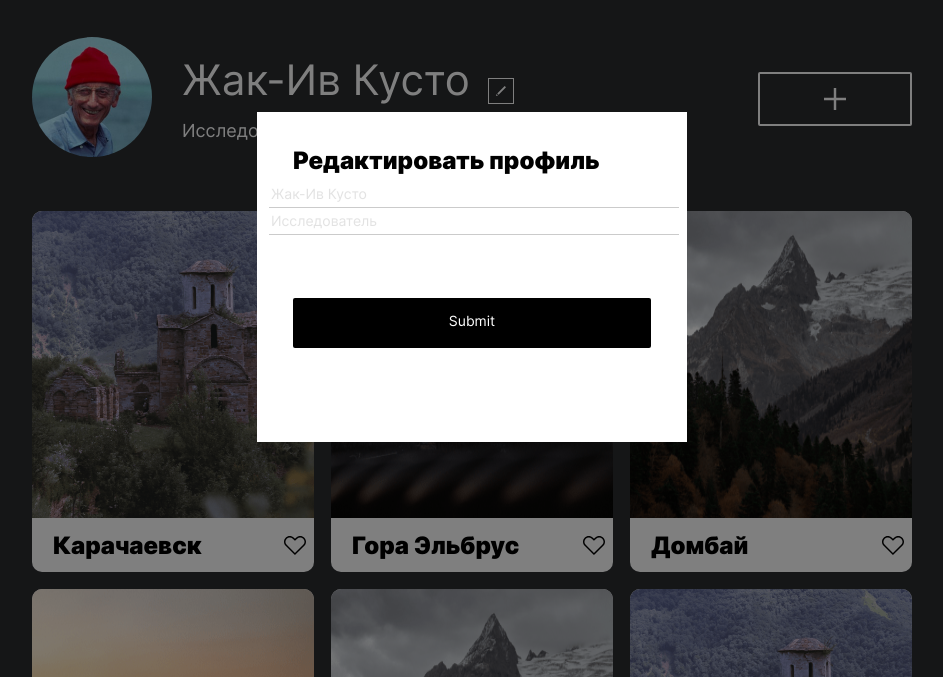
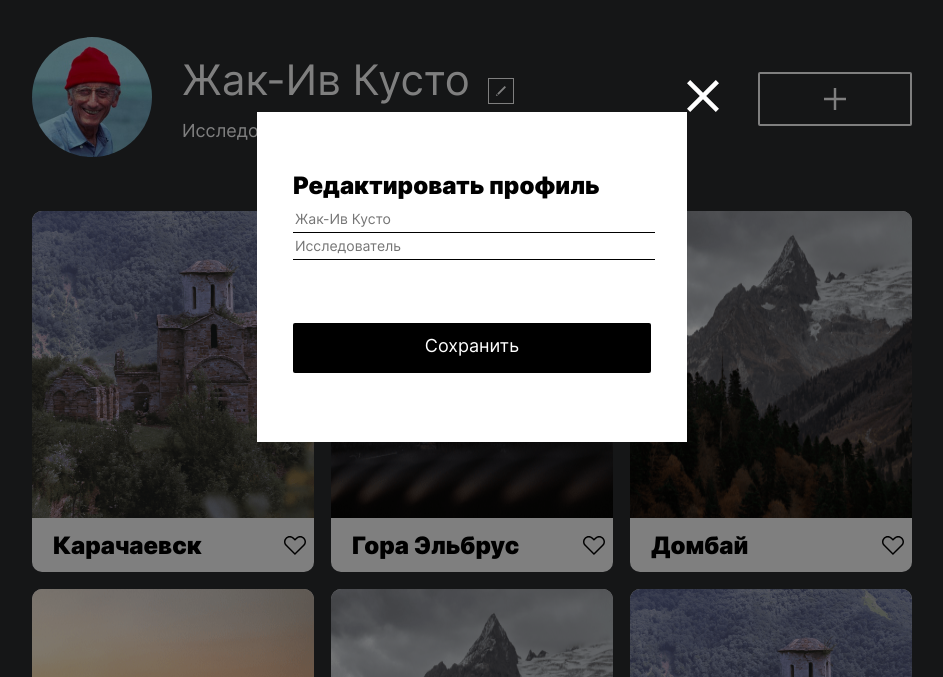
Before and after one commit to maxtish/mesto-project, a plain HTML site: page index.html in a window 1280 px wide. Shown: the part 123-800 px from the top of the page, without its empty margins (168-1111 px from the left). Drawn offline with Linux system fonts and the light colour scheme.

Commit message:
add close

```diff
--- a/blocks/popup/__button/popup__button.css
+++ b/blocks/popup/__button/popup__button.css
@@ -7,7 +7,10 @@
   padding-bottom: 5px;
   cursor: pointer;
   color: white;
-
   background-color: #000;
   border-radius: 2px;
+  font-style: normal;
+  font-weight: normal;
+  font-size: 18px;
+  line-height: 22px;
 }
--- /dev/null
+++ b/blocks/popup/__close/popup__close.css
@@ -0,0 +1,8 @@
+.popup__close {
+    position: fixed;
+    top: calc((100vh - 330px) / 2 - 32px);
+    left: calc((100vw - 430px) / 2 + 430px);
+    width: 32px;
+    height: 32px;
+    background-image: url(../../../images/close.svg);
+}
--- a/blocks/popup/__container/popup__container.css
+++ b/blocks/popup/__container/popup__container.css
@@ -2,7 +2,10 @@
   position: fixed;
   top: calc((100vh - 330px) / 2);
   left: calc((100vw - 430px) / 2);
-
+  display: flex;
+  flex-direction: column;
+  justify-content: center;
+  align-items: center;
   width: 430px;
   height: 330px;
   background: #fff;
--- a/blocks/popup/__input-container/popup__input-container.css
+++ b/blocks/popup/__input-container/popup__input-container.css
@@ -1,4 +1,5 @@
 .popup__input-container {
  margin: 0;
  border: 0;
+ width: 358px;
 }
--- a/blocks/popup/__item/popup__item.css
+++ b/blocks/popup/__item/popup__item.css
@@ -3,7 +3,7 @@
   width: 100%;
   height: 24px;
 
-  opacity: 0.2;
+
   border-bottom: 1px solid #000000;
 
 
--- a/blocks/popup/__title/popup__title.css
+++ b/blocks/popup/__title/popup__title.css
@@ -1,6 +1,6 @@
 .popup__title {
-  margin: 34px 0 0 36px;
-
+  margin: 0;
+  width: 358px;
   font-weight: 900;
   font-size: 24px;
   line-height: 29px;
--- a/index.html
+++ b/index.html
@@ -29,6 +29,7 @@
         </section>
 
         <section class="popup popup_opened">
+            <div class="popup__close"></div>
             <form class="popup__container">
                 <h2 class="popup__title">Редактировать профиль</h2>
                 <fieldset class="popup__input-container">
@@ -36,7 +37,7 @@
                     <input type="text" class="popup__item popup__item_el_hobby" placeholder="Исследователь">
                 </fieldset>
                 <fieldset class="popup__handlers">
-                    <input type="submit" class="popup__button">
+                    <input class="popup__button" type="button" value="Сохранить">
                 </fieldset>
             </form>
         </section>
--- a/pages/index.css
+++ b/pages/index.css
@@ -25,6 +25,7 @@
 /* popup */
 @import url(../blocks/popup/popup.css);
 @import url(../blocks/popup/_opened/popup_opened.css);
+@import url(../blocks/popup/__close/popup__close.css);
 @import url(../blocks/popup/__container/popup__container.css);
 @import url(../blocks/popup/__title/popup__title.css);
 @import url(../blocks/popup/__item/popup__item.css);
```
Also changed, not shown: images/close.svg (added).
